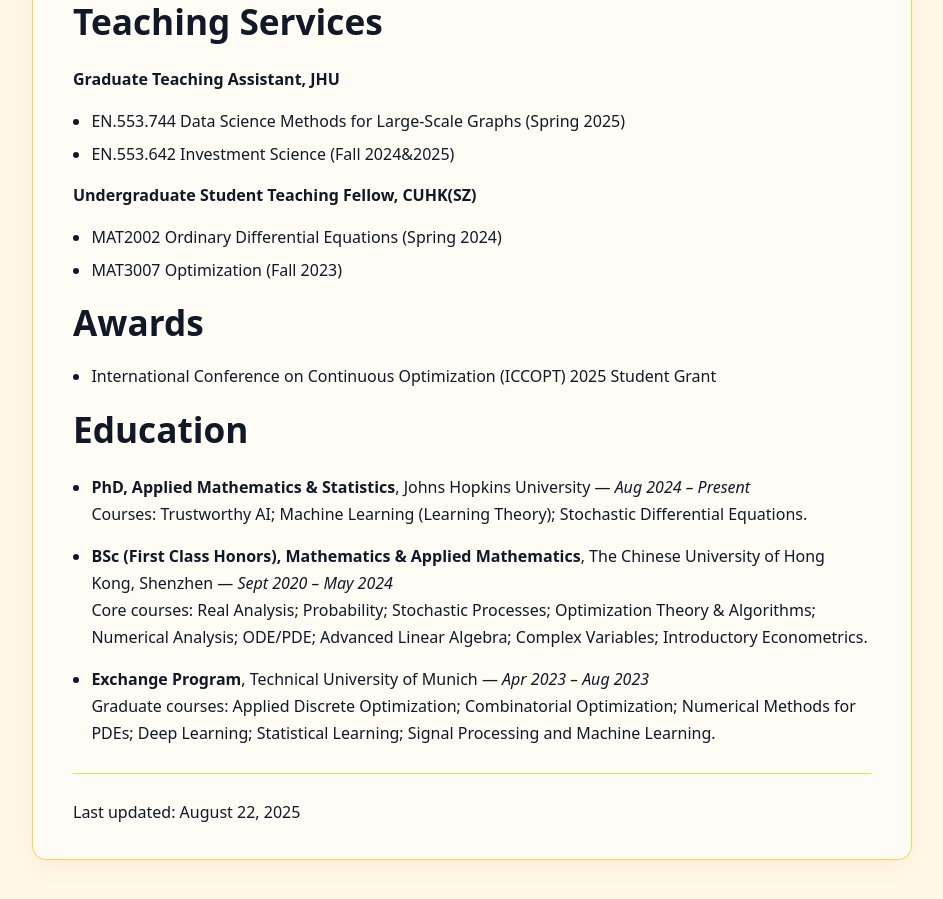
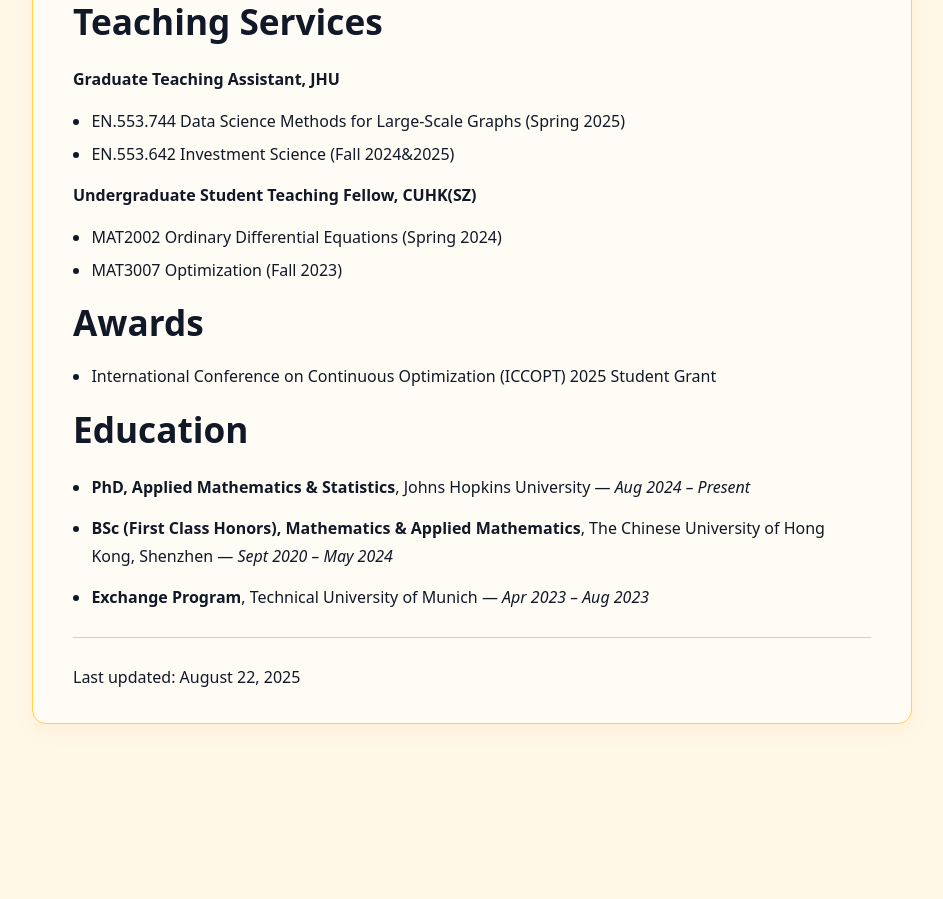
Before and after one commit to yayayida/yayayida.github.io, a Jekyll site: the page built from index.md, in a window 1280 px wide and 900 px high, scrolled down 1087 px. Shown: the whole window, without its empty margins (168-1111 px from the left). Built offline with Jekyll 4.4.1, drawn with Linux system fonts in a browser that asks for light colours; after the commit the page ends 1851 px from its top, so only the background shows below that.

Commit message:
Update index.md

```diff
--- a/index.md
+++ b/index.md
@@ -56,13 +56,10 @@ My current research interests include **Reinforcement Learning**, **Optimization
 
 # Education
 - **PhD, Applied Mathematics & Statistics**, Johns Hopkins University — *Aug 2024 – Present*
-  Courses: Trustworthy AI; Machine Learning (Learning Theory); Stochastic Differential Equations.
 
 - **BSc (First Class Honors), Mathematics & Applied Mathematics**, The Chinese University of Hong Kong, Shenzhen — *Sept 2020 – May 2024*
-  Core courses: Real Analysis; Probability; Stochastic Processes; Optimization Theory & Algorithms; Numerical Analysis; ODE/PDE; Advanced Linear Algebra; Complex Variables; Introductory Econometrics.
 
 - **Exchange Program**, Technical University of Munich — *Apr 2023 – Aug 2023*
-  Graduate courses: Applied Discrete Optimization; Combinatorial Optimization; Numerical Methods for PDEs; Deep Learning; Statistical Learning; Signal Processing and Machine Learning.
 
 <hr>
 <div class="small">Last updated: August 22, 2025</div>
```
